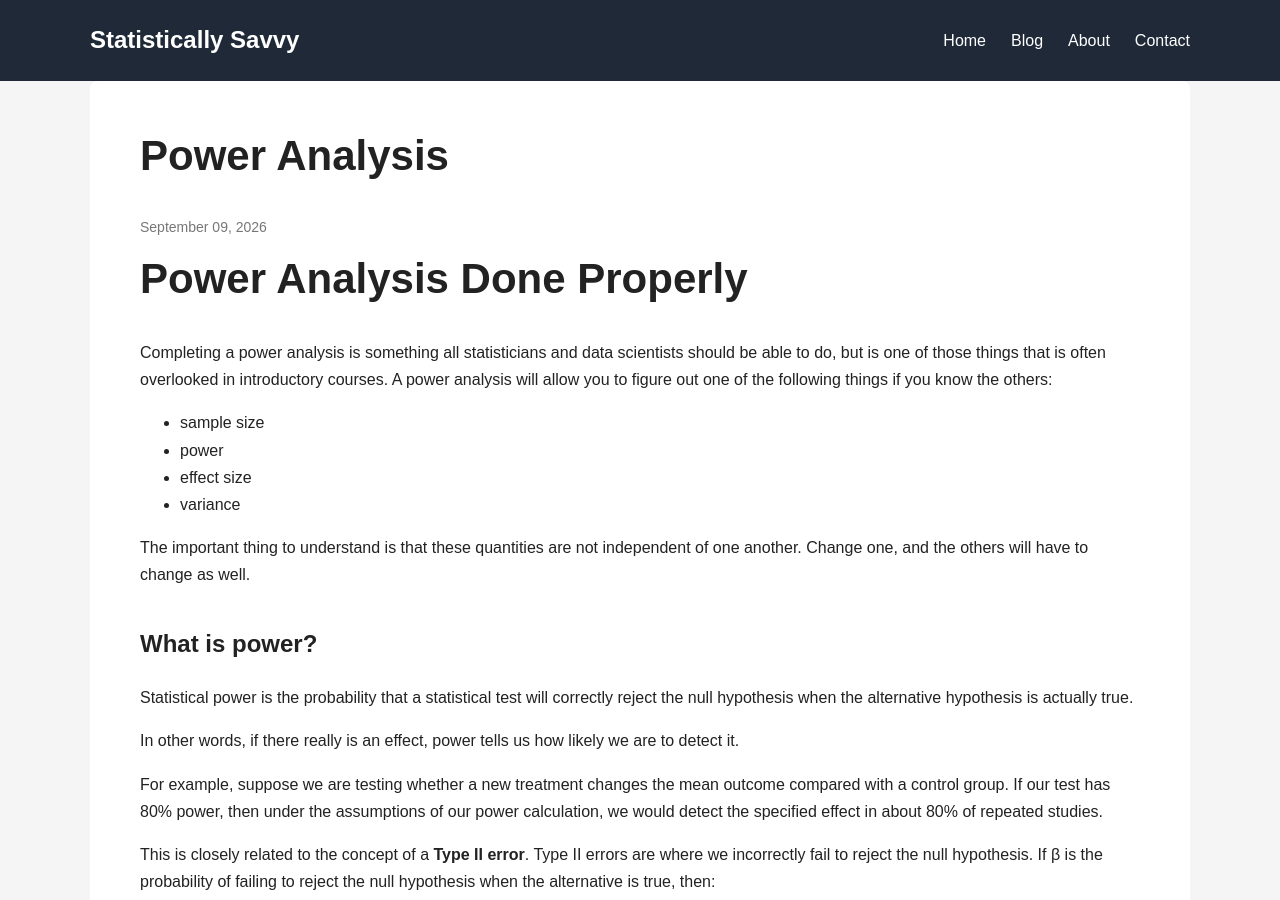
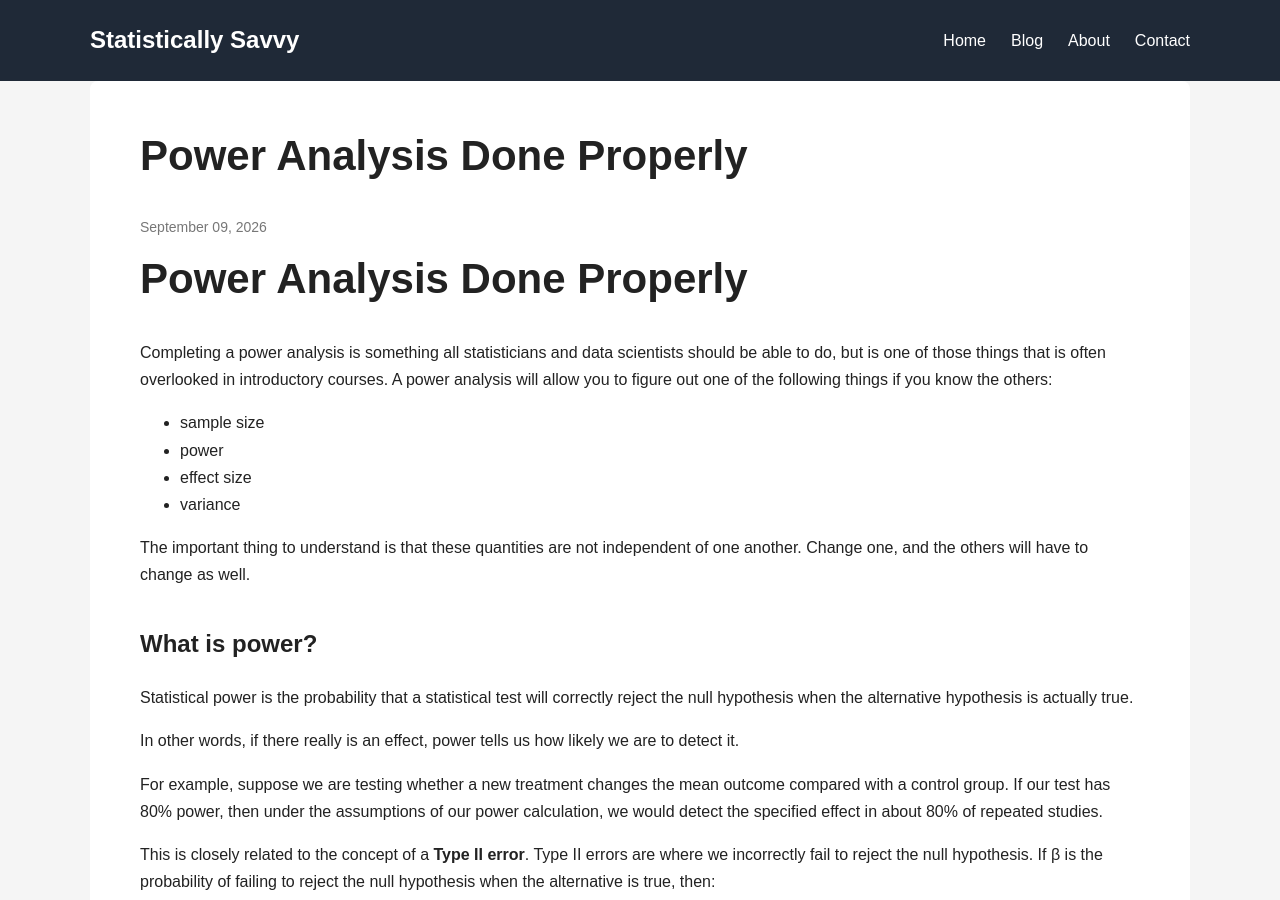
Before and after one commit to statisticallysavvy/statisticallysavvy.github.io, a Jekyll site: the page built from _posts/2026-09-09-power-analysis.md, in a window 1280 px wide and 900 px high. Built offline with Jekyll 4.4.1, drawn with Linux system fonts in a browser that asks for light colours; our own code applies the rules of GitHub Pages for plain Markdown files; part of the change alters nothing that is shown.

Commit message:
Add front matter to power analysis post
Add front matter to the power analysis post for proper rendering.

```diff
--- a/_posts/2026-09-09-power-analysis.md
+++ b/_posts/2026-09-09-power-analysis.md
@@ -1,3 +1,11 @@
+---
+layout: post
+title: "Power Analysis Done Properly"
+date: 2026-09-09 12:00:00 -0000
+categories: statistics
+---
+
+
 # Power Analysis Done Properly
 
 Completing a power analysis is something all statisticians and data scientists should be able to do, but is one of those things that is often overlooked in introductory courses. A power analysis will allow you to figure out one of the following things if you know the others:
```
